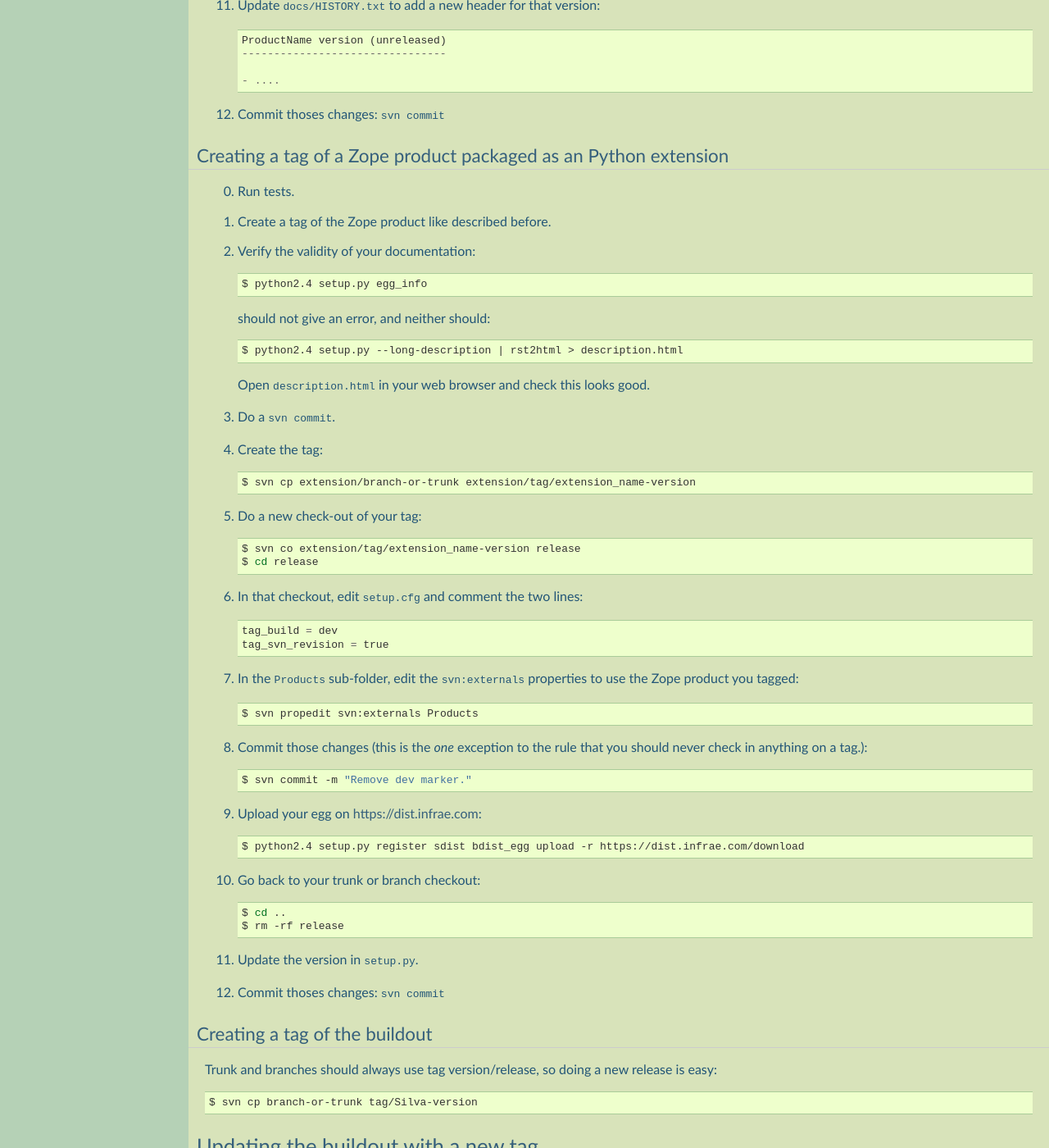
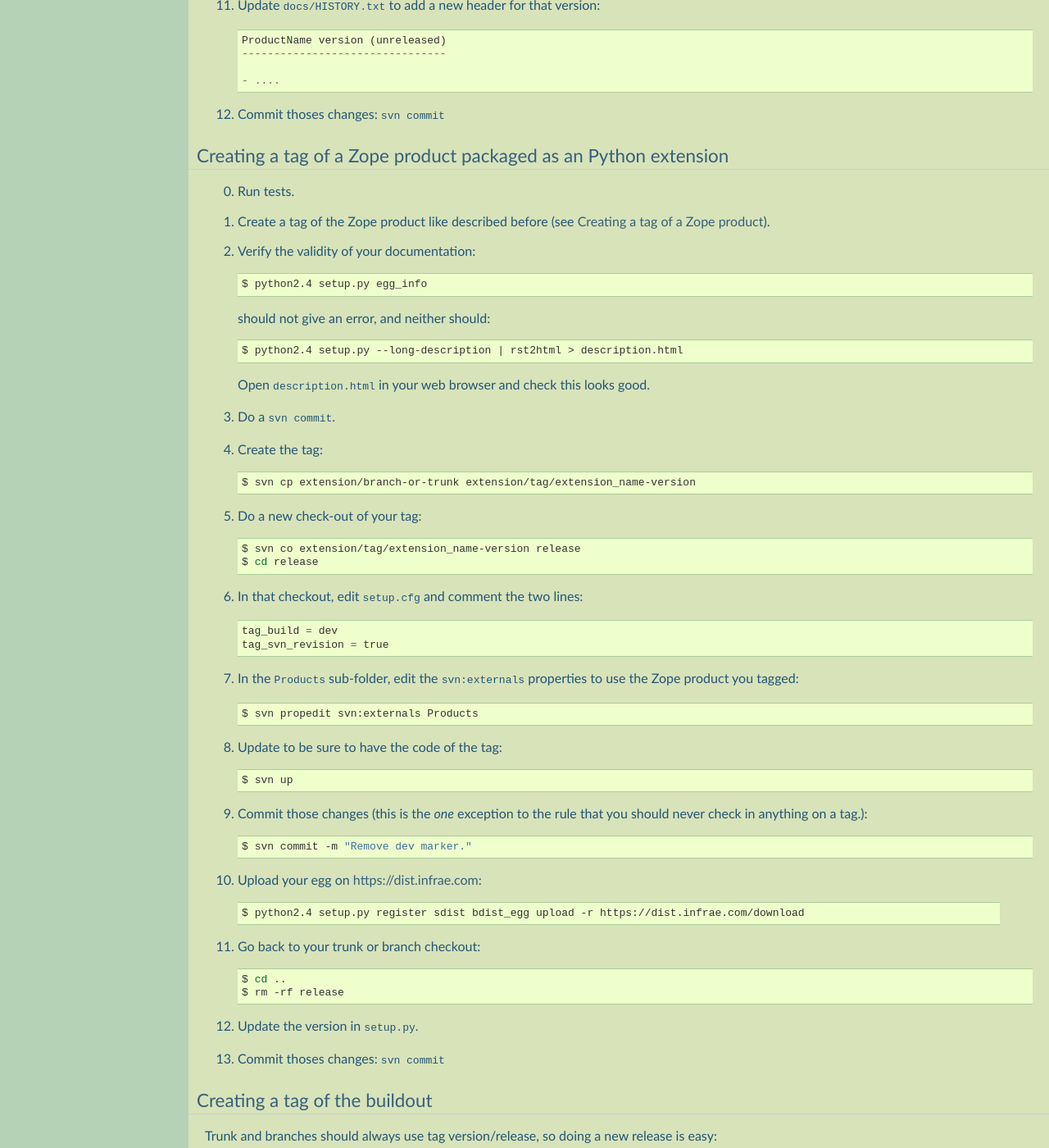
Before and after one commit to silvacms/documentation, a Sphinx documentation site: the page built from source/silva/development_guidelines.rst, in a window 1280 px wide and 1400 px high, scrolled down 4917 px. Shown: the whole window at 82% size. Built offline with Sphinx 7.4.7, drawn with Linux system fonts in a browser that asks for light colours; pages that are not in the unit, such as notebooks, are missing from menus.

Commit message:
Update releasing procedure.

```diff
--- a/source/silva/development_guidelines.rst
+++ b/source/silva/development_guidelines.rst
@@ -209,6 +209,8 @@
 it) if it has tests. (Which it should!)
 
 
+.. _tag-zope-product:
+
 Creating a tag of a Zope product
 --------------------------------
 
@@ -323,7 +325,8 @@
 
 0. Run tests.
 
-1. Create a tag of the Zope product like described before.
+1. Create a tag of the Zope product like described before
+   (see :ref:`tag-zope-product`).
 
 2. Verify the validity of your documentation:
 
@@ -367,29 +370,35 @@
 
       $ svn propedit svn:externals Products
 
-8. Commit those changes (this is the *one* exception to the rule that
+8. Update to be sure to have the code of the tag:
+
+   .. code-block:: sh
+
+      $ svn up
+
+9. Commit those changes (this is the *one* exception to the rule that
    you should never check in anything on a tag.):
 
    .. code-block:: sh
 
       $ svn commit -m "Remove dev marker."
 
-9. Upload your egg on https://dist.infrae.com:
+10. Upload your egg on https://dist.infrae.com:
 
    .. code-block:: sh
 
       $ python2.4 setup.py register sdist bdist_egg upload -r https://dist.infrae.com/download
 
-10. Go back to your trunk or branch checkout:
+11. Go back to your trunk or branch checkout:
 
     .. code-block:: sh
 
       $ cd ..
       $ rm -rf release
 
-11. Update the version in ``setup.py``.
+12. Update the version in ``setup.py``.
 
-12. Commit thoses changes: ``svn commit``
+13. Commit thoses changes: ``svn commit``
 
 
 Creating a tag of the buildout
```
